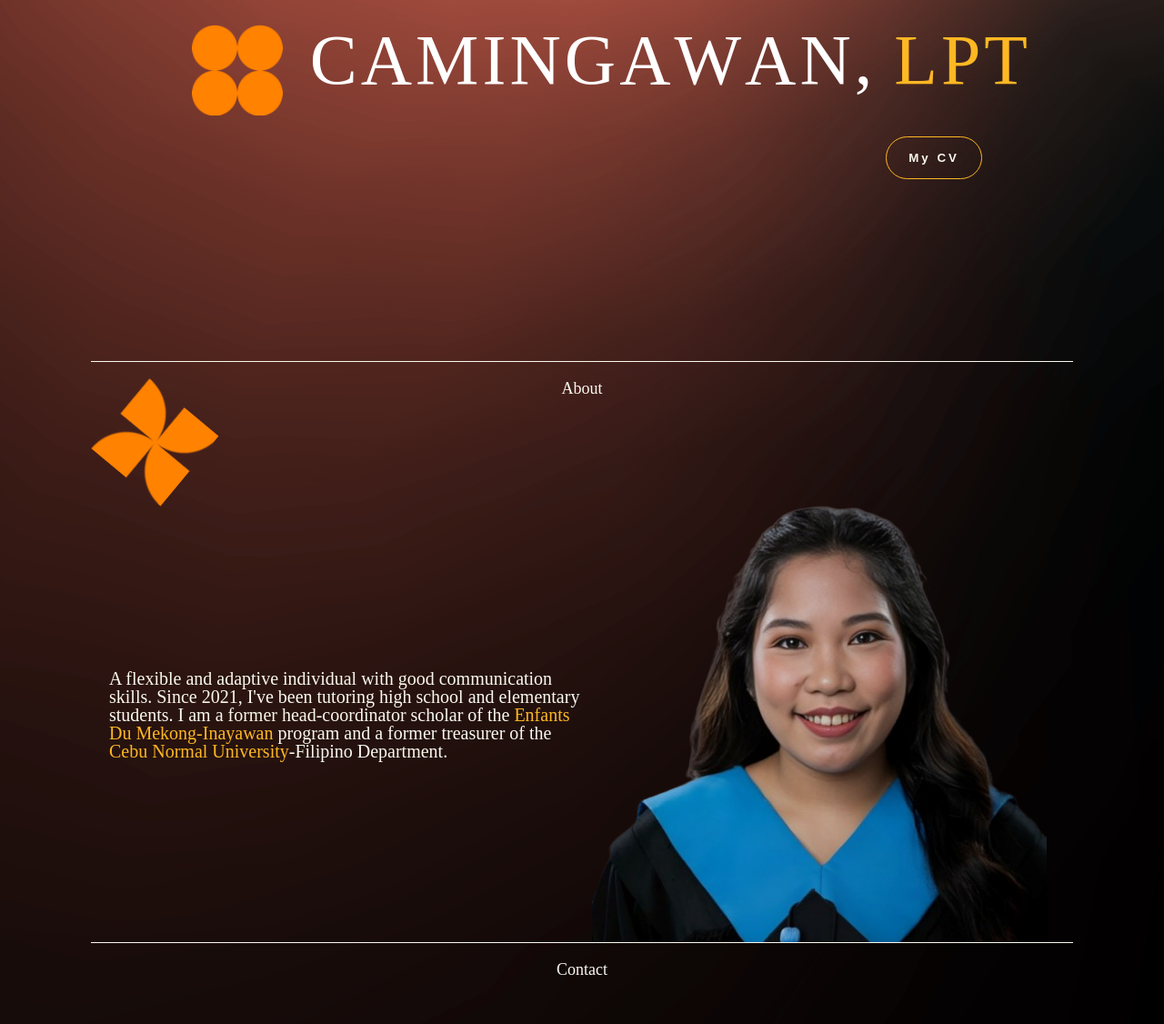
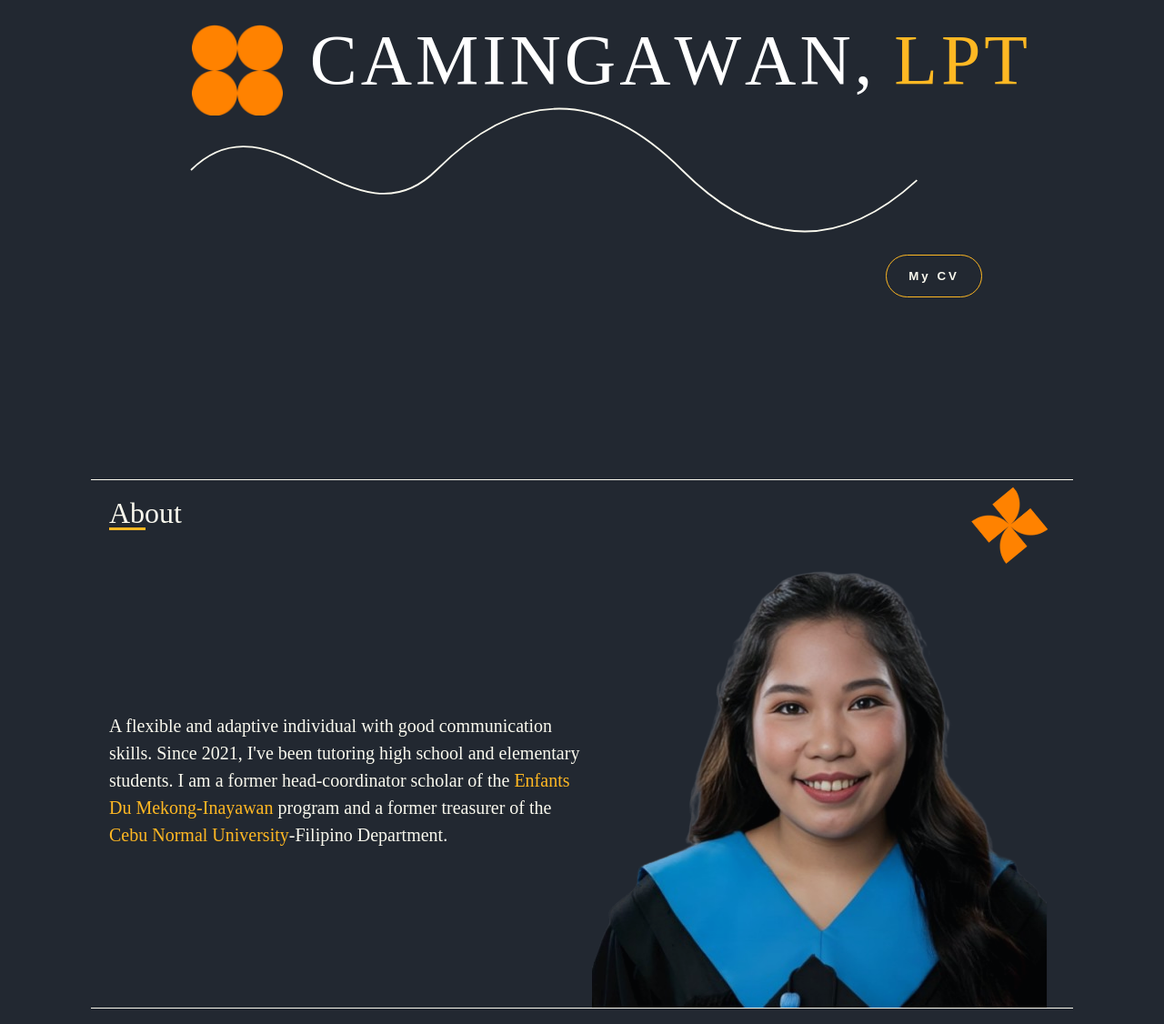
Before and after one commit to MyreneCamingawan/portfolio, a plain HTML site: page index.html in a window 1280 px wide. Shown: the part 380-1506 px from the top of the page at 91% size. Drawn offline with Linux system fonts and the light colour scheme.

Commit message:
change background

```diff
--- a/assets/css/media.css
+++ b/assets/css/media.css
@@ -28,6 +28,8 @@
         right: 0;
         bottom: 80px;
     }
+
+    .line_svg {display: none;}
 
     /* ABOUT */
     /* .about_info {width: 100% } */
--- a/assets/css/style.css
+++ b/assets/css/style.css
@@ -39,7 +39,7 @@ a[href^="tel:"]{color: inherit!important; text-decoration: none;}
 	--yellow: #FFB823;
 }
 
-html {overflow-x: hidden; background: url(../../assets/images/background.png) center/cover no-repeat;}
+html {overflow-x: hidden; background: var(--black);}
 .wrapper{ width:100%; max-width:1080px; margin:0 auto; position:relative;}
 .comp {color: var(--yellow)}
 .btn_style {border: 1px solid var(--yellow);
@@ -80,7 +80,7 @@ padding: 0 20px 0 0;
 
 #banner {}
 	.bnr_con {
-		min-height: 90vh;
+		min-height: 850px;
 		position: relative;
 		padding: 0 20px;
 	}
@@ -125,20 +125,37 @@ padding: 0 20px 0 0;
 	}
 
 #about {}
-	#about > div:nth-child(1) > figure:nth-child(2) {padding: 0 20px;}
-	.about_header {text-align: center; border-top: 1px solid var(--white); padding: 20px 20px 0;}
-	.about_header h2{color: var(--white); font-size: 18px;}
-	.about_con {min-height: 450px; display: flex; align-items: center; padding: 0 20px;}
+
+	.about_header { border-top: 1px solid var(--white); padding: 20px 20px 0; display: flex; justify-content: space-between;}
+	.about_header h2{color: var(--white); font-size: 32px; position: relative;}
+	.about_header h2::after {
+		content: '';
+		display: block;
+		position: absolute;
+		width: 40px;
+		height: 3px;
+		background: var(--yellow);
+	}
+	.about_header figure {padding: 0 20px 0; width: 100px;}
+	.about_con {min-height: 500px; display: flex; align-items: center; padding: 0 20px;}
 	.about_con figure {width: 100%;}
-	.about_con p {color: var(--white); font-size: 20px;}
+	.about_con p {color: var(--white); font-size: 20px;   line-height: 150%;}
 	.about_con p a{color: var(--yellow);}
 	.about_con p a:hover{text-decoration: underline;}
 	.about_con .about_info {width: 100% }
 
 #contact {}
-	.contact_con {min-height: 30vh;}
-	.contact_header {text-align: center; border-top: 1px solid var(--white); padding: 20px 20px 0;}
-	.contact_header h2{color: var(--white); font-size: 18px;}
+	.contact_con {min-height: 350px;}
+	.contact_header {border-top: 1px solid var(--white); padding: 20px 20px 0;}
+	.contact_header h2{color: var(--white); font-size: 32px;}
+	.contact_header h2::after {
+		content: '';
+		display: block;
+		position: absolute;
+		width: 40px;
+		height: 3px;
+		background: var(--yellow);
+	}
 
 	.contact_con {
 		display: flex;
@@ -206,3 +223,21 @@ width: 100%;
   text-decoration: none;
   cursor: pointer;
 }
+
+.line_svg {
+	width: 100%;
+	max-width: 100%;
+	text-align: center;
+	position: absolute;
+	bottom: 160px;
+  	z-index: -1;
+}
+
+.path {
+	fill: none;
+	stroke: var(--white);
+	stroke-width: 1;
+	stroke-dasharray: 1000;
+	stroke-dashoffset: 1000;
+	border-radius: 50%;
+}
--- a/index.html
+++ b/index.html
@@ -66,6 +66,10 @@
                 <div class="bnr_btn">
                     <button type="button" id="cv_btn" class="btn_style" >My CV</button>
                 </div>
+
+                <svg class="line_svg" viewBox="0 0 600 200">
+                    <path class="path" d="M50,100 C100,50 150,150 200,100 S300,50 350,100 S450,150 500,100" />
+                </svg>
             </div>
         </div>
     </div>
@@ -74,10 +78,11 @@
         <div class="wrapper">
             <div class="about_header">
                 <h2>About</h2>
+                <figure >
+                    <img class="pinwheel" src="./assets/images/pin-wheel.png" alt="pinwheel"/>
+                </figure>
             </div>
-            <figure >
-                <img class="pinwheel" src="./assets/images/pin-wheel.png" alt="pinwheel"/>
-            </figure>
+
             <div class="about_con">
                 <div data-aos="fade-right" data-aos-duration="2000"  data-aos-easing="ease-in-sine" class="about_info">
                     <p class=""> A flexible and adaptive individual with good communication skills. Since 2021, I've been tutoring high school and elementary students. I am a former head-coordinator scholar of the <a href="https://www.facebook.com/EDMInayawan/" target="_blank">Enfants Du Mekong-Inayawan</a> program and a former treasurer of the <a href="https://www.google.com/maps/place/Cebu+Normal+University+-+Main+Campus/@10.3017692,123.8940421,17z/data=!4m10!1m2!2m1!1scnu!3m6!1s0x33a99eb46ebc2739:0xc22cee387ab970b4!8m2!3d10.3016899!4d123.8967426!15sCgNjbnWSARFwdWJsaWNfdW5pdmVyc2l0eeABAA!16zL20vMDdwbmc1?entry=ttu&amp;g_ep=EgoyMDI1MDMyNS4xIKXMDSoJLDEwMjExNDU1SAFQAw%3D%3D" target="_blank">Cebu Normal University</a>-Filipino Department. </p></div>
@@ -90,7 +95,7 @@
 
     <div id="contact">
         <div class="wrapper">
-            <div class="about_header">
+            <div class="contact_header">
                 <h2>Contact</h2>
             </div>
             <div class="contact_con">
@@ -165,6 +170,13 @@
             }
         })
 
+        /* GSAP SVG ANIMATION */
+        gsap.to('.path', {
+            strokeDashoffset: 0,
+            duration: 20,
+            ease: "ease-out",
+        });
+
 
     </script>
 </body>
```
